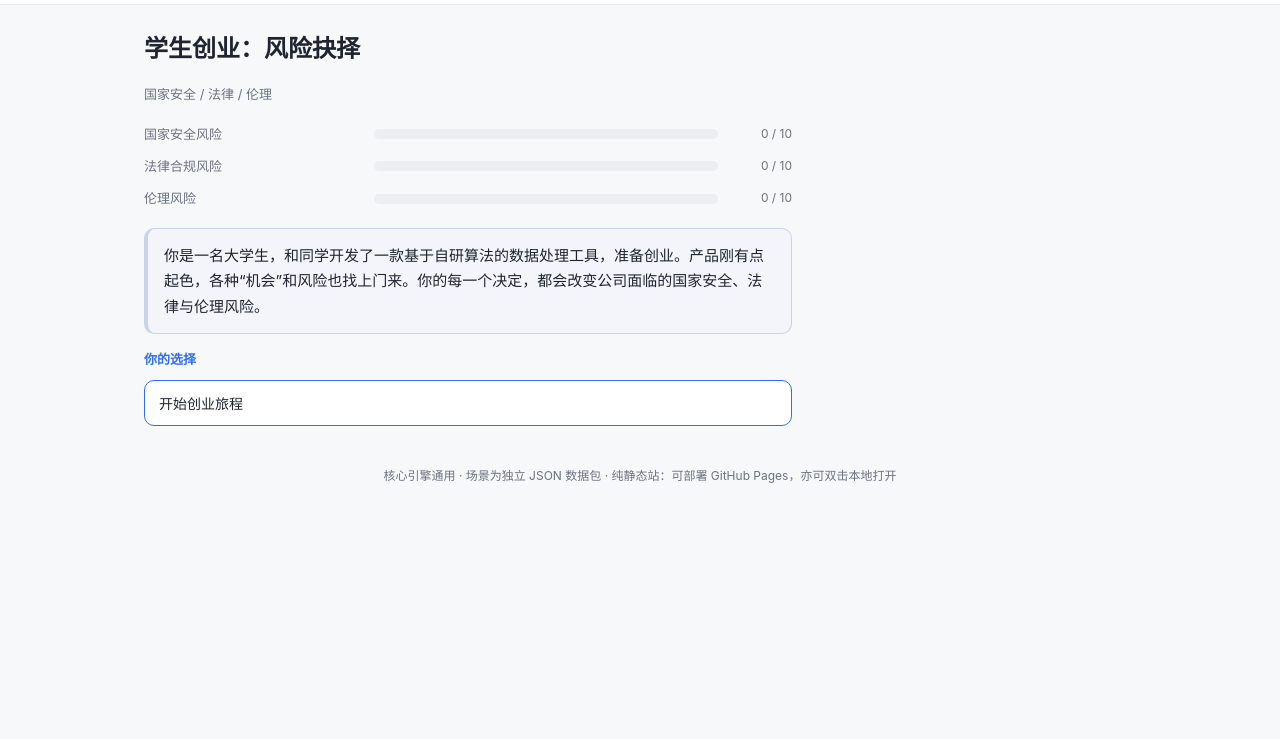
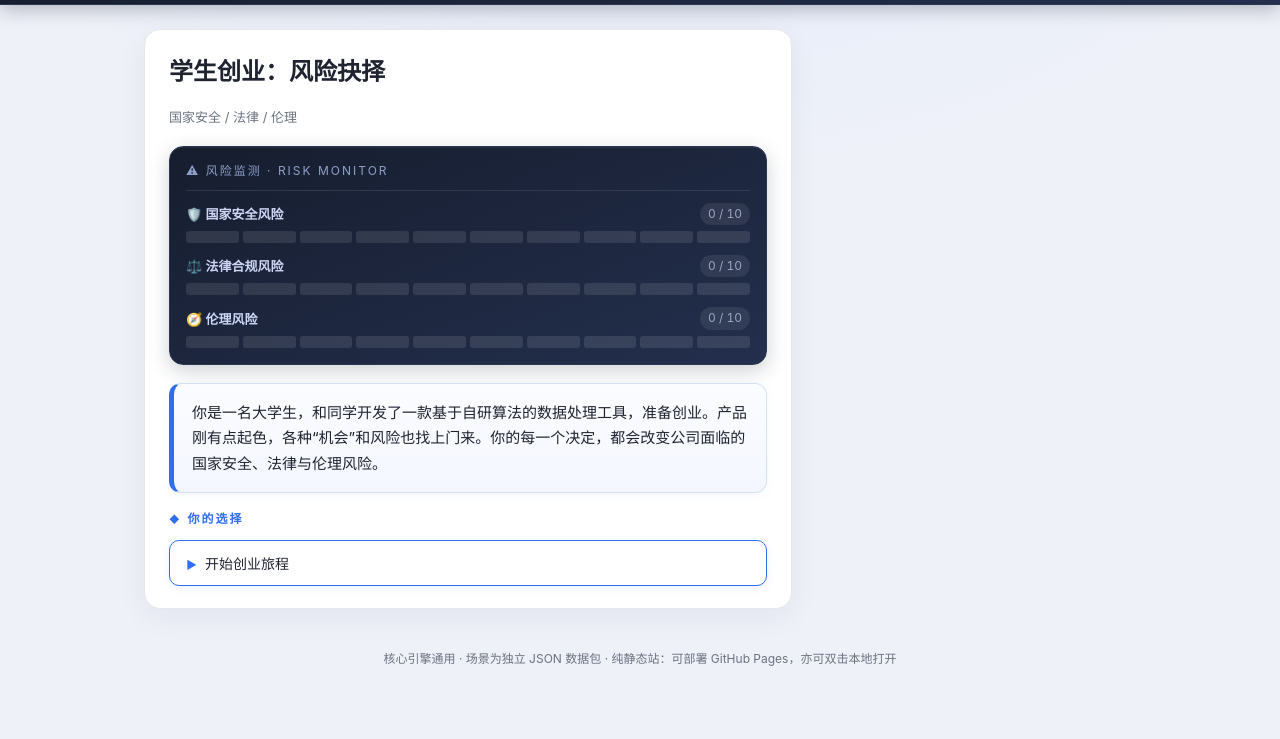
Before and after one commit to drhycheung/Choices, a plain HTML site: page index.html in a window 1280 px wide. Shown: the part 61-800 px from the top of the page. Drawn offline with Linux system fonts and the light colour scheme.

Commit message:
style: 游戏化皮肤 — 风险监测 HUD(分段霓虹条+图标+危险发光) + 深色标题栏 + 对话式叙事 + 游戏菜单选项 + 结算式结局

```diff
--- a/index.html
+++ b/index.html
@@ -24,7 +24,10 @@
     <section id="stage">
       <h1 id="scenario-title"></h1>
       <p id="scenario-theme" class="muted"></p>
-      <div id="dims" class="dims"></div>
+      <div class="hud" aria-label="风险监测">
+        <div class="hud-title">⚠ 风险监测 · RISK MONITOR</div>
+        <div id="dims" class="dims"></div>
+      </div>
       <div id="bilingual" class="bilingual"></div>
     </section>
 
@@ -51,9 +54,9 @@
   "theme": { "zh": "国家安全 / 法律 / 伦理", "en": "National Security / Law / Ethics" },
   "description": "首个示范场景。玩家是一名大学生创业者，在融资、数据、知识产权等环节持续做出抉择，每个选择确定性地改变国家安全、法律、伦理三类风险，最终触发对应结局。反思内容可选，教师可在课堂上补充。",
   "dimensions": {
-    "national_security": { "label": { "zh": "国家安全风险", "en": "National Security Risk" }, "initial": 0, "min": 0, "max": 10, "higherIsRisk": true },
-    "legal": { "label": { "zh": "法律合规风险", "en": "Legal Compliance Risk" }, "initial": 0, "min": 0, "max": 10, "higherIsRisk": true },
-    "ethics": { "label": { "zh": "伦理风险", "en": "Ethics Risk" }, "initial": 0, "min": 0, "max": 10, "higherIsRisk": true }
+    "national_security": { "label": { "zh": "国家安全风险", "en": "National Security Risk" }, "initial": 0, "min": 0, "max": 10, "higherIsRisk": true, "icon": "🛡️" },
+    "legal": { "label": { "zh": "法律合规风险", "en": "Legal Compliance Risk" }, "initial": 0, "min": 0, "max": 10, "higherIsRisk": true, "icon": "⚖️" },
+    "ethics": { "label": { "zh": "伦理风险", "en": "Ethics Risk" }, "initial": 0, "min": 0, "max": 10, "higherIsRisk": true, "icon": "🧭" }
   },
   "start": "intro",
   "nodes": {
--- a/player.js
+++ b/player.js
@@ -86,16 +86,26 @@
       var val = state.dims[k] || 0;
       var max = (typeof d.max === 'number') ? d.max : 10;
       var ratio = Math.max(0, Math.min(1, max ? val / max : 0));
-      var bar = textEl('div', '', 'dim');
-      var label = textEl('span', pick(d.label, lang), 'dim-label');
+      var danger = ratio >= 0.5;            // 过半即进入“危险区”，HUD 发光警示
+      var color = riskColor(ratio);
+      var row = textEl('div', '', 'dim' + (danger ? ' danger' : ''));
+      var head = textEl('div', '', 'dim-head');
+      var icon = d.icon ? d.icon + ' ' : '';
+      head.appendChild(textEl('span', icon + pick(d.label, lang), 'dim-label'));
+      head.appendChild(textEl('span', val + ' / ' + max, 'dim-val'));
+      row.appendChild(head);
       var track = textEl('div', '', 'dim-track');
-      var fill = textEl('div', '', 'dim-fill');
-      fill.style.width = (ratio * 100) + '%';
-      fill.style.background = riskColor(ratio);
-      var valspan = textEl('span', val + ' / ' + max, 'dim-val');
-      track.appendChild(fill);
-      bar.appendChild(label); bar.appendChild(track); bar.appendChild(valspan);
-      wrap.appendChild(bar);
+      for (var i = 0; i < max; i++) {
+        var seg = textEl('div', '', 'dim-seg');
+        if (i < val) {
+          seg.className = 'dim-seg on';
+          seg.style.background = color;
+          if (danger) seg.style.boxShadow = '0 0 8px ' + color;
+        }
+        track.appendChild(seg);
+      }
+      row.appendChild(track);
+      wrap.appendChild(row);
     }
   }
 
--- a/scenarios/student-startup.json
+++ b/scenarios/student-startup.json
@@ -4,9 +4,9 @@
   "theme": { "zh": "国家安全 / 法律 / 伦理", "en": "National Security / Law / Ethics" },
   "description": "首个示范场景。玩家是一名大学生创业者，在融资、数据、知识产权等环节持续做出抉择，每个选择确定性地改变国家安全、法律、伦理三类风险，最终触发对应结局。反思内容可选，教师可在课堂上补充。",
   "dimensions": {
-    "national_security": { "label": { "zh": "国家安全风险", "en": "National Security Risk" }, "initial": 0, "min": 0, "max": 10, "higherIsRisk": true },
-    "legal": { "label": { "zh": "法律合规风险", "en": "Legal Compliance Risk" }, "initial": 0, "min": 0, "max": 10, "higherIsRisk": true },
-    "ethics": { "label": { "zh": "伦理风险", "en": "Ethics Risk" }, "initial": 0, "min": 0, "max": 10, "higherIsRisk": true }
+    "national_security": { "label": { "zh": "国家安全风险", "en": "National Security Risk" }, "initial": 0, "min": 0, "max": 10, "higherIsRisk": true, "icon": "🛡️" },
+    "legal": { "label": { "zh": "法律合规风险", "en": "Legal Compliance Risk" }, "initial": 0, "min": 0, "max": 10, "higherIsRisk": true, "icon": "⚖️" },
+    "ethics": { "label": { "zh": "伦理风险", "en": "Ethics Risk" }, "initial": 0, "min": 0, "max": 10, "higherIsRisk": true, "icon": "🧭" }
   },
   "start": "intro",
   "nodes": {
--- a/styles.css
+++ b/styles.css
@@ -1,17 +1,22 @@
 :root {
-  --bg: #f7f8fa;
+  --bg: #eef1f8;
   --panel: #ffffff;
   --ink: #1f2430;
   --muted: #6b7280;
   --line: #e5e7eb;
   --accent: #2f6fed;
   --accent-soft: #eaf1fe;
-  --story-bg: #f3f5fb;     /* 叙事区底色：静色，区别于选项 */
+  --story-bg: #f3f5fb;
   --story-border: #c9d4ea;
   --ok: #2e9e5b;
   --warn: #e0a106;
   --error: #d6453d;
   --radius: 12px;
+  --hud-bg-a: #161d2e;
+  --hud-bg-b: #232f4d;
+  --hud-line: #2c3650;
+  --hud-text: #cdd6f4;
+  --hud-sub: #9aa6c4;
 }
 
 * { box-sizing: border-box; }
@@ -19,44 +24,48 @@
 body {
   margin: 0;
   font-family: -apple-system, BlinkMacSystemFont, "Segoe UI", "PingFang SC", "Microsoft YaHei", sans-serif;
-  background: var(--bg);
+  background: radial-gradient(1100px 520px at 50% -8%, #e7edfb 0%, var(--bg) 60%);
   color: var(--ink);
   line-height: 1.7;
+  min-height: 100vh;
 }
 
+/* ============ 游戏化标题栏 ============ */
 #app-header {
   display: flex;
   align-items: center;
   justify-content: space-between;
   gap: 12px;
   padding: 14px 24px;
-  background: var(--panel);
-  border-bottom: 1px solid var(--line);
+  background: linear-gradient(135deg, var(--hud-bg-a), var(--hud-bg-b));
+  border-bottom: 1px solid var(--hud-line);
+  box-shadow: 0 4px 18px rgba(15, 22, 40, 0.28);
   flex-wrap: wrap;
 }
 .brand-wrap { display: flex; align-items: baseline; gap: 12px; flex-wrap: wrap; min-width: 0; }
-.brand { font-weight: 700; font-size: 22px; color: var(--accent); letter-spacing: 1px; }
-.brand-en { font-weight: 600; font-size: 15px; color: var(--muted); letter-spacing: 0.5px; }
-.brand-sub { color: var(--muted); font-size: 13px; }
+.brand { font-weight: 800; font-size: 22px; color: #fff; letter-spacing: 2px; text-shadow: 0 0 14px rgba(120, 160, 255, 0.55); }
+.brand-en { font-weight: 600; font-size: 14px; color: #9fb0d6; letter-spacing: 1px; }
+.brand-sub { color: #9aa6c4; font-size: 13px; }
 
-/* 右上角语言切换开关 */
+/* 右上角语言切换开关（适配深色标题栏） */
 .lang-toggle {
   display: inline-flex;
-  border: 1px solid var(--line);
+  border: 1px solid #3a4767;
   border-radius: 999px;
   overflow: hidden;
   flex: none;
+  background: rgba(255, 255, 255, 0.04);
 }
 .lang-toggle button {
   border: none;
   background: transparent;
   padding: 6px 16px;
   font-size: 13px;
-  color: var(--muted);
+  color: #b9c4e0;
   cursor: pointer;
   transition: background .15s ease, color .15s ease;
 }
-.lang-toggle button + button { border-left: 1px solid var(--line); }
+.lang-toggle button + button { border-left: 1px solid #3a4767; }
 .lang-toggle button.active { background: var(--accent); color: #fff; }
 .lang-toggle button:focus-visible { outline: 2px solid var(--accent); outline-offset: 1px; }
 
@@ -89,81 +98,135 @@ body {
 .muted { color: var(--muted); font-size: 13px; }
 .trace-effect { color: var(--muted); font-size: 12px; margin-top: 2px; }
 
-/* 维度风险条 */
-.dims { display: flex; flex-direction: column; gap: 10px; margin: 18px 0; }
-.dim { display: grid; grid-template-columns: 220px 1fr 64px; align-items: center; gap: 10px; }
-.dim-label { font-size: 13px; color: var(--muted); }
-.dim-track { height: 10px; background: #eceef2; border-radius: 999px; overflow: hidden; }
-.dim-fill { height: 100%; border-radius: 999px; transition: width .3s ease; }
-.dim-val { font-size: 12px; color: var(--muted); text-align: right; }
+/* ============ 主游戏面板 ============ */
+#stage {
+  background: var(--panel);
+  border: 1px solid var(--line);
+  border-radius: 16px;
+  padding: 22px 24px;
+  box-shadow: 0 8px 30px rgba(30, 40, 70, 0.06);
+}
+
+/* ============ 风险监测 HUD（游戏化状态条） ============ */
+.hud {
+  margin: 18px 0;
+  background: linear-gradient(160deg, var(--hud-bg-a), var(--hud-bg-b));
+  border: 1px solid var(--hud-line);
+  border-radius: 14px;
+  padding: 14px 16px 16px;
+  box-shadow: 0 6px 20px rgba(20, 28, 48, 0.20), inset 0 1px 0 rgba(255, 255, 255, 0.06);
+}
+.hud-title {
+  font-size: 12px;
+  letter-spacing: 2px;
+  text-transform: uppercase;
+  color: #8ea0c8;
+  margin-bottom: 12px;
+  padding-bottom: 8px;
+  border-bottom: 1px solid rgba(255, 255, 255, 0.10);
+  display: flex;
+  align-items: center;
+  gap: 6px;
+}
+.dims { display: flex; flex-direction: column; gap: 12px; }
+.dim.danger .dim-label { color: #ff8a82; }
+.dim-head { display: flex; justify-content: space-between; align-items: center; margin-bottom: 6px; gap: 8px; }
+.dim-label { font-size: 13px; font-weight: 600; color: var(--hud-text); }
+.dim-val {
+  font-size: 12px; color: var(--hud-sub);
+  font-variant-numeric: tabular-nums;
+  background: rgba(255, 255, 255, 0.08);
+  padding: 1px 8px; border-radius: 999px; min-width: 46px; text-align: center;
+}
+.dim-track { display: flex; gap: 4px; }
+.dim-seg {
+  flex: 1; height: 12px; border-radius: 3px;
+  background: rgba(255, 255, 255, 0.10);
+  transition: background .3s ease, box-shadow .3s ease;
+}
 
 /* 单语版面（由右上角开关切换语言） */
-.bilingual {
-  margin-top: 8px;
+.bilingual { margin-top: 8px; }
+
+/* ============ 叙事（对话）区：静色，区别于选项 ============ */
+.node-text {
+  background: linear-gradient(180deg, #fbfcff, #f4f7ff);
+  border: 1px solid #d6e0f5;
+  border-left: 5px solid var(--accent);
+  border-radius: 12px;
+  padding: 16px 18px;
+  font-size: 15px;
+  margin-bottom: 16px;
+  box-shadow: 0 2px 10px rgba(47, 111, 237, 0.06);
 }
 
-/* 叙事（问题）区：静色卡片，明显区别于选项 */
-.node-text {
-  background: var(--story-bg);
-  border: 1px solid var(--story-border);
-  border-left: 4px solid var(--story-border);
-  border-radius: 10px;
-  padding: 14px 16px;
-  font-size: 15px;
-  margin-bottom: 14px;
+/* ============ 选项（游戏菜单）区：强调色，区别于叙事 ============ */
+.choices-head {
+  font-size: 12px; letter-spacing: 2px; text-transform: uppercase;
+  font-weight: 700; color: var(--accent); margin: 4px 0 10px;
+  display: flex; align-items: center; gap: 6px;
 }
-
-/* 选项区：强调色描边按钮，与叙事区配色不同 */
-.choices-head {
-  font-size: 13px;
-  font-weight: 700;
-  color: var(--accent);
-  margin: 4px 0 10px;
-}
+.choices-head::before { content: "◆"; font-size: 10px; }
 .choices { display: flex; flex-direction: column; gap: 10px; }
 .choice {
   text-align: left;
   background: var(--panel);
   border: 1.5px solid var(--accent);
   border-radius: 10px;
-  padding: 12px 14px;
+  padding: 12px 16px;
   font-size: 14px;
   color: var(--ink);
   cursor: pointer;
-  transition: background .15s ease, transform .05s ease;
+  position: relative;
+  box-shadow: 0 2px 8px rgba(47, 111, 237, 0.10);
+  transition: background .15s ease, color .15s ease, transform .08s ease, box-shadow .15s ease;
 }
-.choice:hover:not(:disabled) { background: var(--accent-soft); }
-.choice:active:not(:disabled) { transform: scale(0.995); }
-.choice:disabled { opacity: 0.4; cursor: not-allowed; border-color: var(--line); }
+.choice::before { content: "▶"; color: var(--accent); margin-right: 8px; font-size: 11px; transition: color .15s ease; }
+.choice:hover:not(:disabled) { background: var(--accent); color: #fff; transform: translateX(3px); box-shadow: 0 6px 16px rgba(47, 111, 237, 0.30); }
+.choice:hover:not(:disabled)::before { color: #fff; }
+.choice:active:not(:disabled) { transform: translateX(1px) scale(0.995); }
+.choice:disabled { opacity: 0.4; cursor: not-allowed; border-color: var(--line); box-shadow: none; }
+.choice:disabled::before { color: var(--line); }
 
-/* 决策轨迹面板 */
+/* ============ 决策轨迹（日志）面板 ============ */
 .trace-panel {
-  background: var(--panel);
-  border: 1px solid var(--line);
-  border-radius: var(--radius);
+  background: linear-gradient(180deg, #fbfcff, #f5f8ff);
+  border: 1px solid #dbe3f4;
+  border-radius: 14px;
   padding: 16px 18px;
-  margin-top: 18px;
 }
-.trace-panel h2 { margin: 0 0 4px; font-size: 16px; }
+.trace-panel h2 { margin: 0 0 4px; font-size: 16px; display: flex; align-items: center; gap: 6px; }
+.trace-panel h2::before { content: "📜"; }
 #trace-list { margin: 8px 0 0; padding-left: 18px; }
 #trace-list li { font-size: 13px; margin-bottom: 10px; }
-.trace-final { font-weight: 600; }
+.trace-final { font-weight: 600; color: var(--accent); }
 
-/* 结局页 */
+/* ============ 结局（结算）页 ============ */
 .ending {
   max-width: 1000px;
   margin: 8px auto 40px;
-  padding: 28px;
-  border-radius: var(--radius);
+  padding: 30px;
+  border-radius: 16px;
   background: var(--panel);
   border: 1px solid var(--line);
-  border-top: 4px solid var(--muted);
+  box-shadow: 0 12px 40px rgba(30, 40, 70, 0.12);
+  position: relative;
+  overflow: hidden;
 }
-.ending.type-success { border-top-color: var(--ok); }
-.ending.type-fail { border-top-color: var(--error); }
-.ending.type-compromise { border-top-color: var(--warn); }
-.ending h2 { margin: 6px 0 10px; font-size: 22px; }
-.ending-tag { font-size: 12px; letter-spacing: 1px; color: var(--muted); text-transform: uppercase; }
+.ending::before { content: ""; position: absolute; top: 0; left: 0; right: 0; height: 5px; background: var(--muted); }
+.ending.type-success::before { background: var(--ok); }
+.ending.type-fail::before { background: var(--error); }
+.ending.type-compromise::before { background: var(--warn); }
+.ending h2 { margin: 8px 0 10px; font-size: 22px; }
+.ending-tag {
+  display: inline-block;
+  font-size: 12px; letter-spacing: 1px; text-transform: uppercase; font-weight: 700;
+  padding: 3px 10px; border-radius: 999px;
+  background: #eef2fb; color: var(--muted);
+}
+.ending.type-success .ending-tag { background: #e7f7ee; color: var(--ok); }
+.ending.type-fail .ending-tag { background: #fdeceb; color: var(--error); }
+.ending.type-compromise .ending-tag { background: #fff7e3; color: #a9790a; }
 .reflection {
   margin-top: 16px;
   padding: 12px 14px;
@@ -181,20 +244,24 @@ body {
   padding: 10px 18px;
   font-size: 14px;
   cursor: pointer;
+  box-shadow: 0 4px 12px rgba(47, 111, 237, 0.25);
+  transition: transform .08s ease, box-shadow .15s ease;
 }
+.btn-restart:hover { box-shadow: 0 6px 18px rgba(47, 111, 237, 0.40); transform: translateY(-1px); }
 
-#app-footer { text-align: center; padding: 16px; font-size: 12px; }
+#app-footer { text-align: center; padding: 16px; font-size: 12px; color: var(--muted); }
 
-/* 响应式：桌面与移动端适配 */
+/* ============ 响应式：桌面与移动端适配 ============ */
 @media (max-width: 720px) {
   #app-header { padding: 12px 16px; }
   .brand { font-size: 18px; }
   #app { padding: 16px; }
+  #stage { padding: 18px 16px; }
   #scenario-title { font-size: 20px; }
   .node-text { font-size: 14px; padding: 12px 14px; }
-  .choice { font-size: 13px; padding: 11px 13px; }
-  .dim { grid-template-columns: 110px 1fr 52px; }
+  .choice { font-size: 13px; padding: 11px 14px; }
   .dim-label { font-size: 12px; }
-  .ending { padding: 20px; }
+  .dim-seg { height: 10px; }
+  .ending { padding: 22px 18px; }
   .ending h2 { font-size: 19px; }
 }
```
